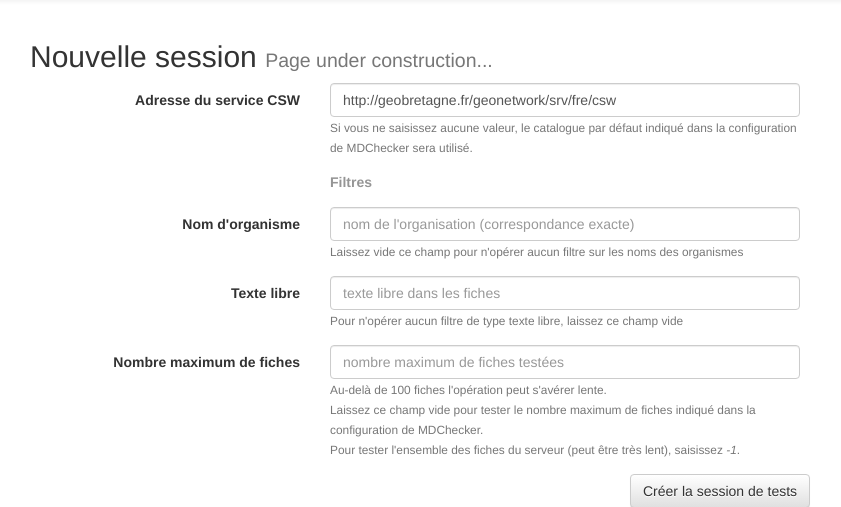
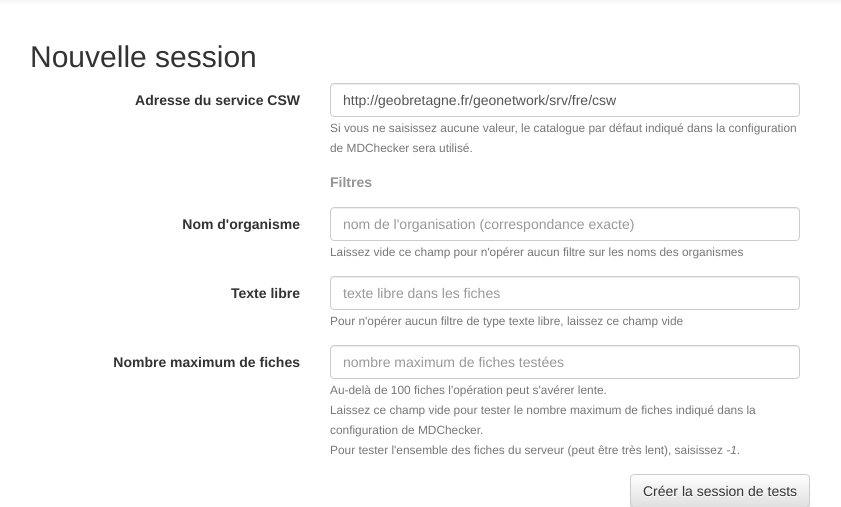
Before and after one commit to geobretagne/mdchecker, a Flask app: page /new_session/ in a window 1280 px wide. Shown: the part 51-558 px from the top of the page, without its empty margins (25-866 px from the left). Run offline with Flask 2, Linux system fonts and the light colour scheme; parts of the project's set-up code (start-up, migrations or seed data) failed here and were passed over; some libraries are stand-ins or nearby versions.

Commit message:
Remove under construction message in new_session.html

```diff
--- a/mdchecker/templates/new_session.html
+++ b/mdchecker/templates/new_session.html
@@ -11,7 +11,7 @@
 
 {% block content %}
 
-    <h2>Nouvelle session <small>Page under construction...</small></h2>
+    <h2>Nouvelle session</small></h2>
 
     <form class="form-horizontal" method="GET" action="/new_session/creation/">
         <!-- org -->
```
